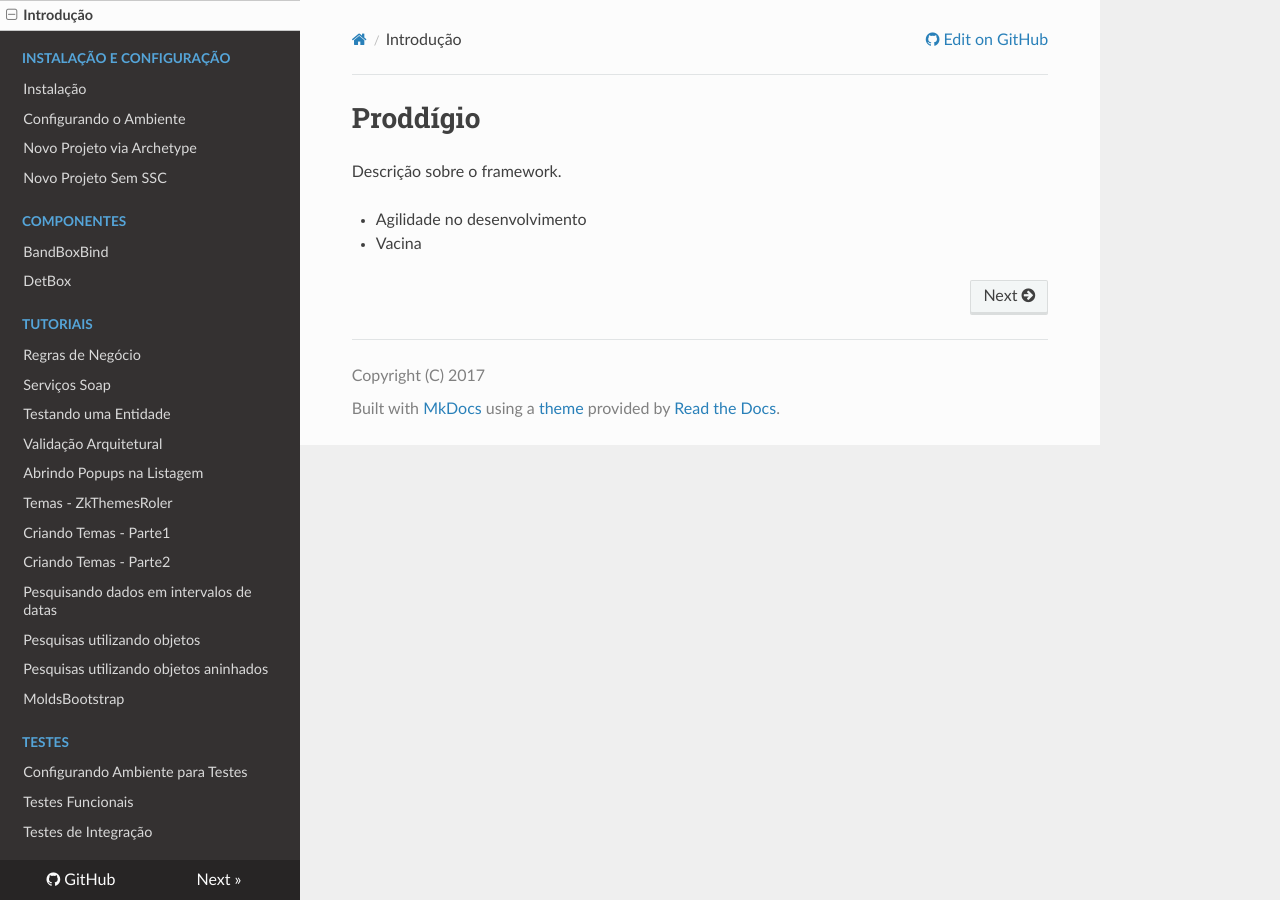
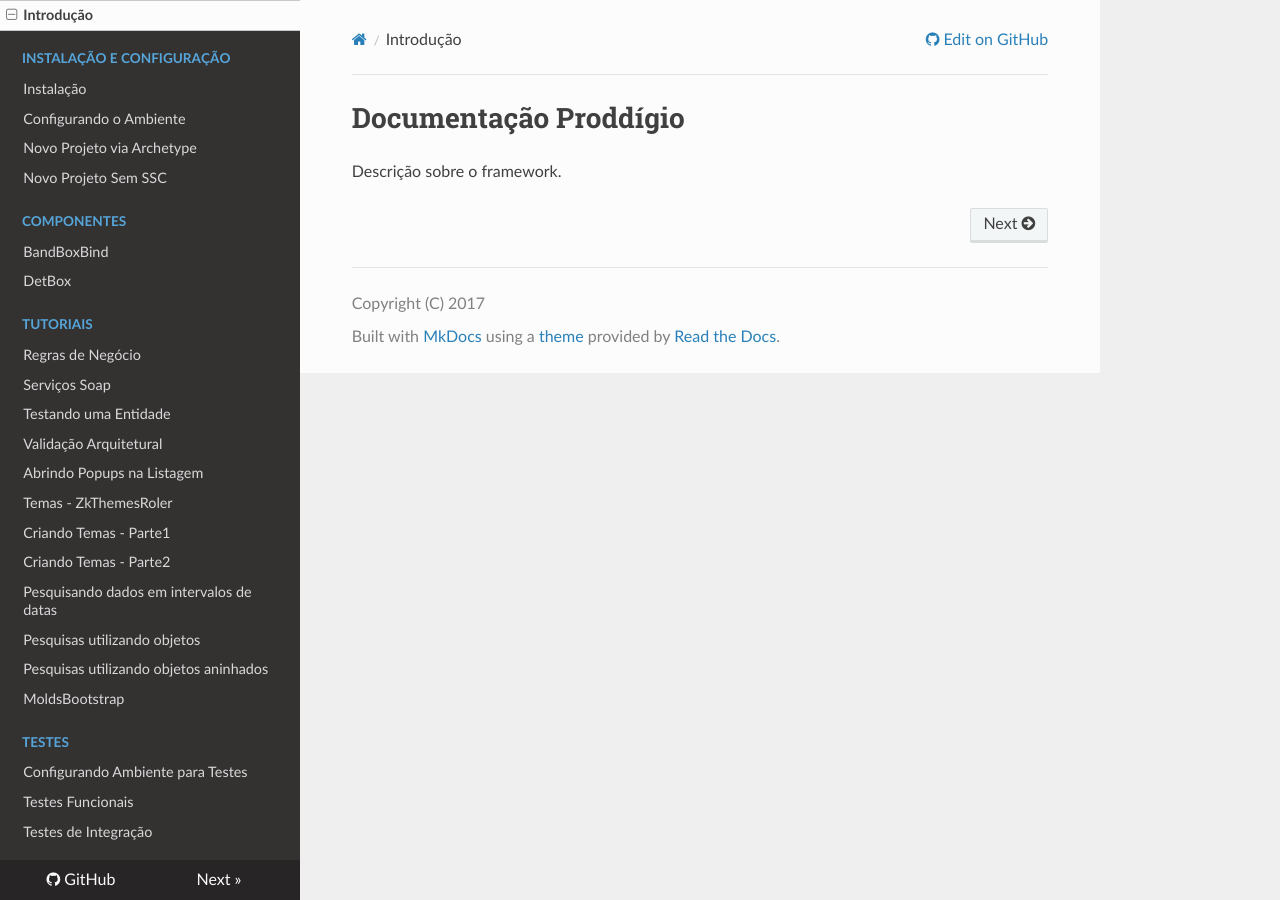
Before and after one commit to jpferreira123/readthedocs, an MkDocs documentation site: the page built from docs/index.md, in a window 1280 px wide. Built offline with MkDocs 1.6.1, drawn with Linux system fonts in a browser that asks for light colours; nearby versions of some CDN libraries; old or Windows-style settings are respelled for this version of MkDocs.

Commit message:
Add files via upload

```diff
--- a/docs/index.md
+++ b/docs/index.md
@@ -1,6 +1,3 @@
-# Proddígio
+# Documentação Proddígio
 
 Descrição sobre o framework.
-
-  - Agilidade no desenvolvimento
-  - Vacina
```
